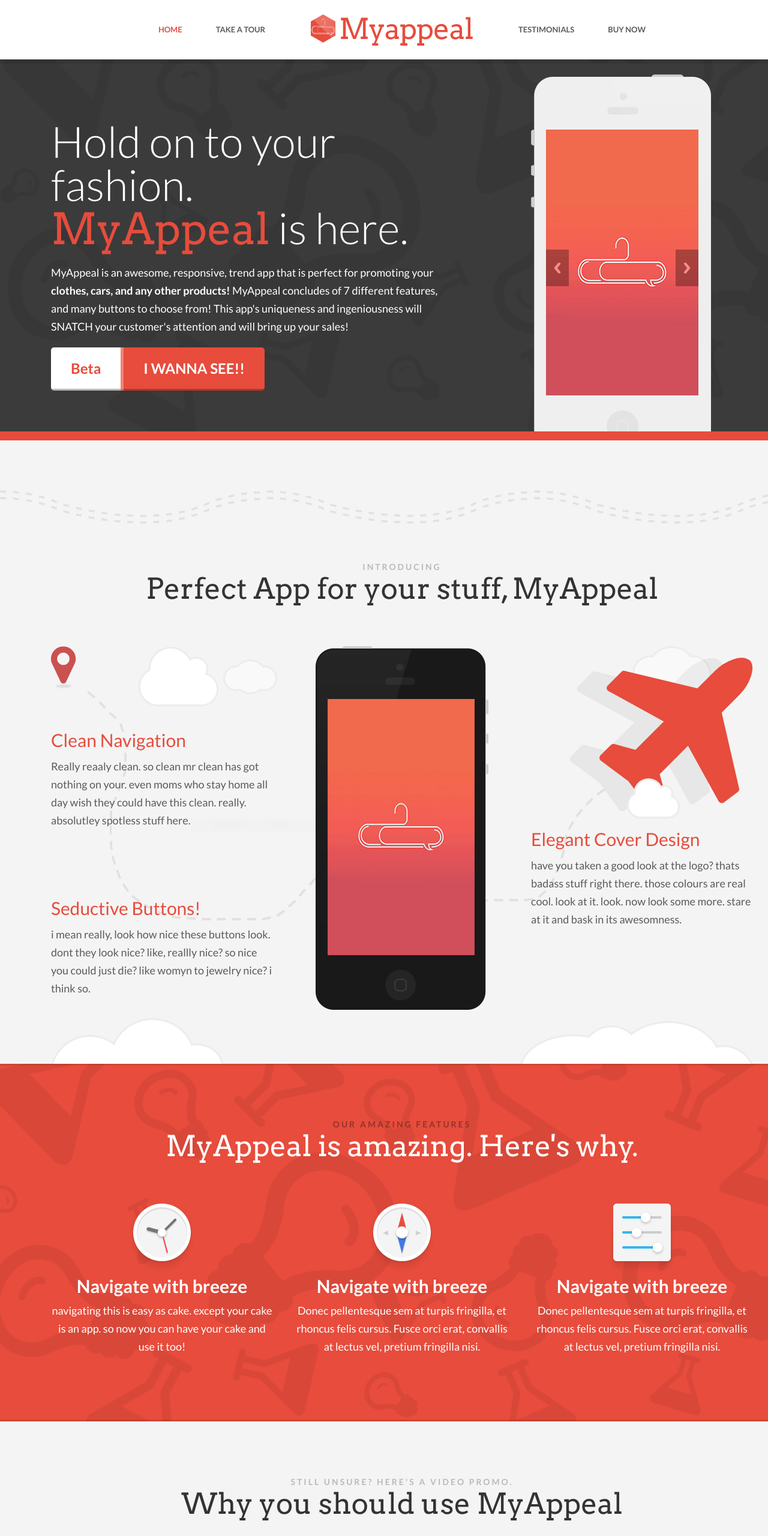
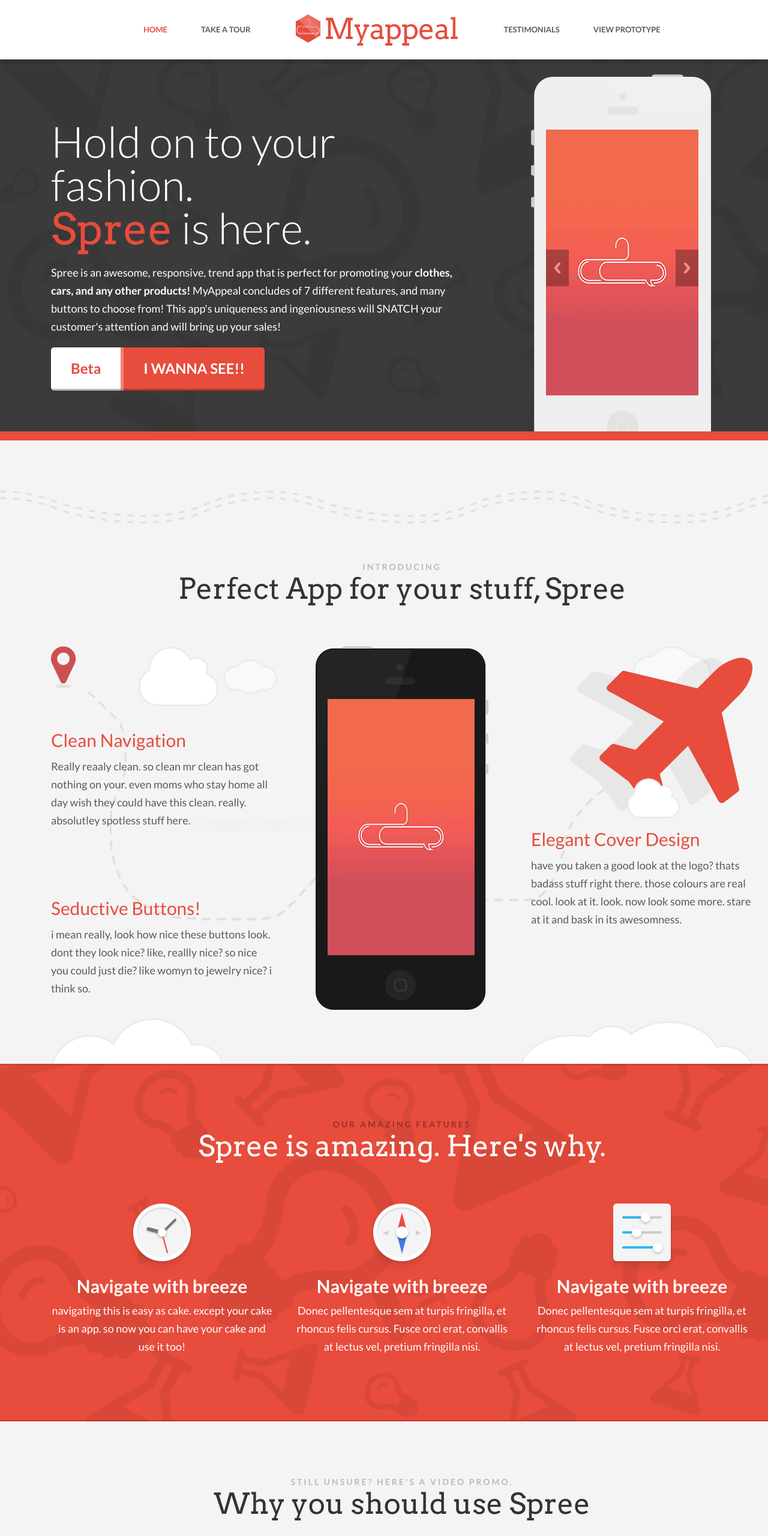
Before and after one commit to Tyson324/Spree, a plain HTML site: page index.html in a window 1280 px wide. Shown: the top 2560 px of the page at 60% size. Drawn offline with nearby package versions, Linux system fonts and the light colour scheme.

Commit message:
Minor Text Changes
Minor changes from 'Myappeal' to 'Spree'

```diff
--- a/index.html
+++ b/index.html
@@ -5,7 +5,7 @@
 		<!-- Basic Page Needs
 		================================================== -->
 		<meta charset="utf-8">
-		<title>MyAppeal</title>
+		<title>Spree</title>
 		<meta name="description" content="Maverick">
 		<meta name="viewport" content="width=device-width, initial-scale=1.0">
 		<!-- CSS
@@ -38,7 +38,7 @@
 						<li><a href="#tour">Take A Tour</a></li>
 						<li id="logo"></li>
 						<li><a href="#testimonial">Testimonials</a></li>
-						<li><a href="#buynow">Buy Now</a></li>
+						<li><a href="#buynow">View Prototype</a></li>
 					</ul>
 				</div>
 			</div>
@@ -52,8 +52,8 @@
 					<div class="row">
 						<div class="hero_content span7">
 							<!-- Hero Content Text -->
-							<h1>Hold on to your fashion. <br> <b>MyAppeal</b> is here.</h1> <br>
-							<p>MyAppeal is an awesome, responsive, trend app that is perfect for promoting your <b>clothes, cars, and any other products!</b> MyAppeal concludes of 7 different features, and many buttons to choose from! This app's uniqueness and ingeniousness will SNATCH your customer's attention and will bring up your sales!</p>
+							<h1>Hold on to your fashion. <br> <b>Spree</b> is here.</h1> <br>
+							<p>Spree is an awesome, responsive, trend app that is perfect for promoting your <b>clothes, cars, and any other products!</b> MyAppeal concludes of 7 different features, and many buttons to choose from! This app's uniqueness and ingeniousness will SNATCH your customer's attention and will bring up your sales!</p>
 							<!-- Button Group -->
 							<div class="btn-group">
 								<button class="btn btn-huge">Beta</button>
@@ -86,7 +86,7 @@
 						<!-- Introduction Heading -->
 						<div class="page_heading">
 							<h6>Introducing</h6>
-							<h1>Perfect App for your stuff, MyAppeal</h1>
+							<h1>Perfect App for your stuff, Spree</h1>
 						</div>
 						<div id="intro_back">
 							<div class="row">
@@ -138,7 +138,7 @@
 						<!-- Features Heading -->
 						<div class="page_heading">
 							<h6>Our amazing features</h6>
-							<h1>MyAppeal is amazing. Here's why.</h1>
+							<h1>Spree is amazing. Here's why.</h1>
 						</div>
 						<div class="row">
 							<div class="span4">
@@ -184,7 +184,7 @@
 						<!-- Promo Video Heading -->
 						<div class="page_heading">
 							<h6>Still unsure? Here's a video promo.</h6>
-							<h1>Why you should use MyAppeal</h1>
+							<h1>Why you should use Spree</h1>
 						</div>
 						<div class="row">
 							<!-- Video Base -->
@@ -217,7 +217,7 @@
 							<div class="quote" id="testimony_1">
 						 		<img src="http://placehold.it/120x120" class="img-circle" alt="" />
 						 		<h5><span>John Doe</span> , CEO of johndoe.com</h5>
-						 		<h3>"MyAppeal has helped me start off my small business here in U.K.! I love the thing, would definetely recommend to others."</h3>
+						 		<h3>"Spree has helped me start off my small business here in U.K.! I love the thing, would definetely recommend to others."</h3>
 						 	</div>
 							<!-- Testimonial Quote Two (Green) -->
 						 	<div class="quote" id="testimony_2">
@@ -241,7 +241,7 @@
 						 	<div class="quote" id="testimony_5">
 						 		<img src="http://placehold.it/120x120" class="img-circle" alt="" />
 						 		<h5><span>Paul Doe</span> , Entrepenuer</h5>
-						 		<h3>"MyAppeal has helped me start off my small business here in India! I love the theme, would definetely recommend to others."</h3>
+						 		<h3>"Spree has helped me start off my small business here in India! I love the theme, would definetely recommend to others."</h3>
 						 	</div>
 							<!-- Testimonial Quote Six (Red) -->
 						 	<div class="quote" id="testimony_6">
@@ -348,6 +348,7 @@
 				<div class="span12">
 					Copyright 2013 DotComma. All rights reserved. <br>
 					Page by Soneil G.
+					Graphics credit due to their respective owners.
 				</div>
 			</div>
 		</footer>
```
